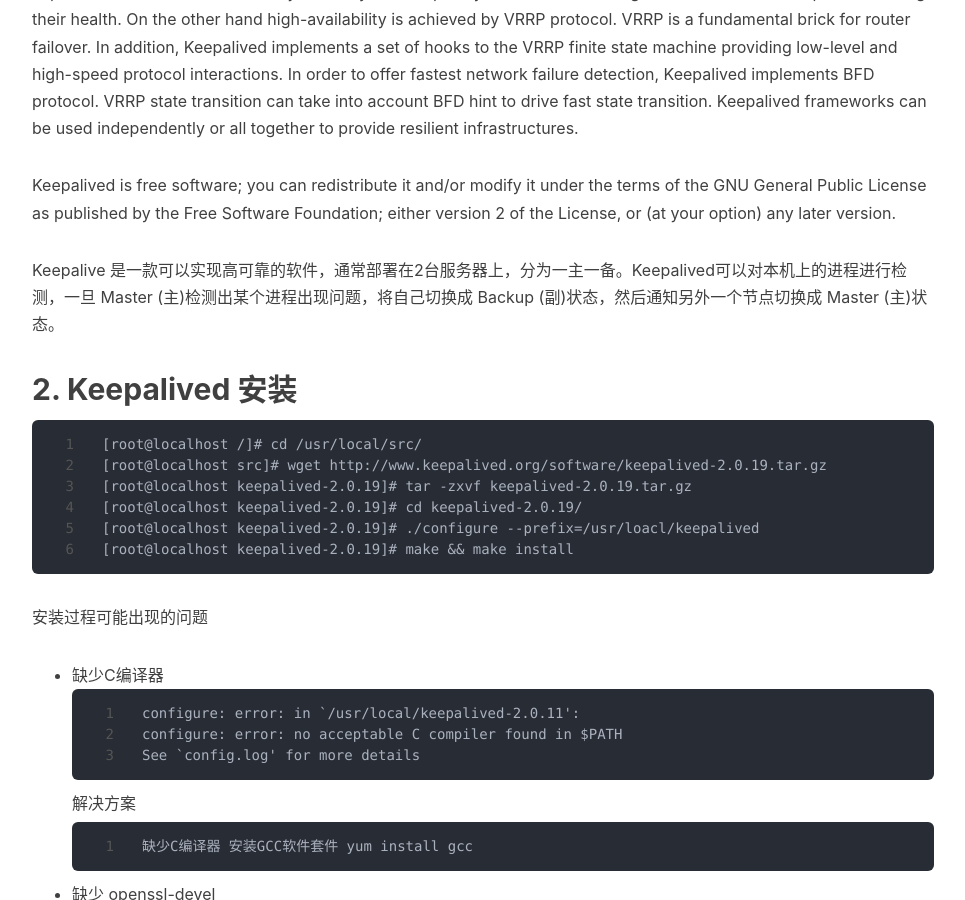
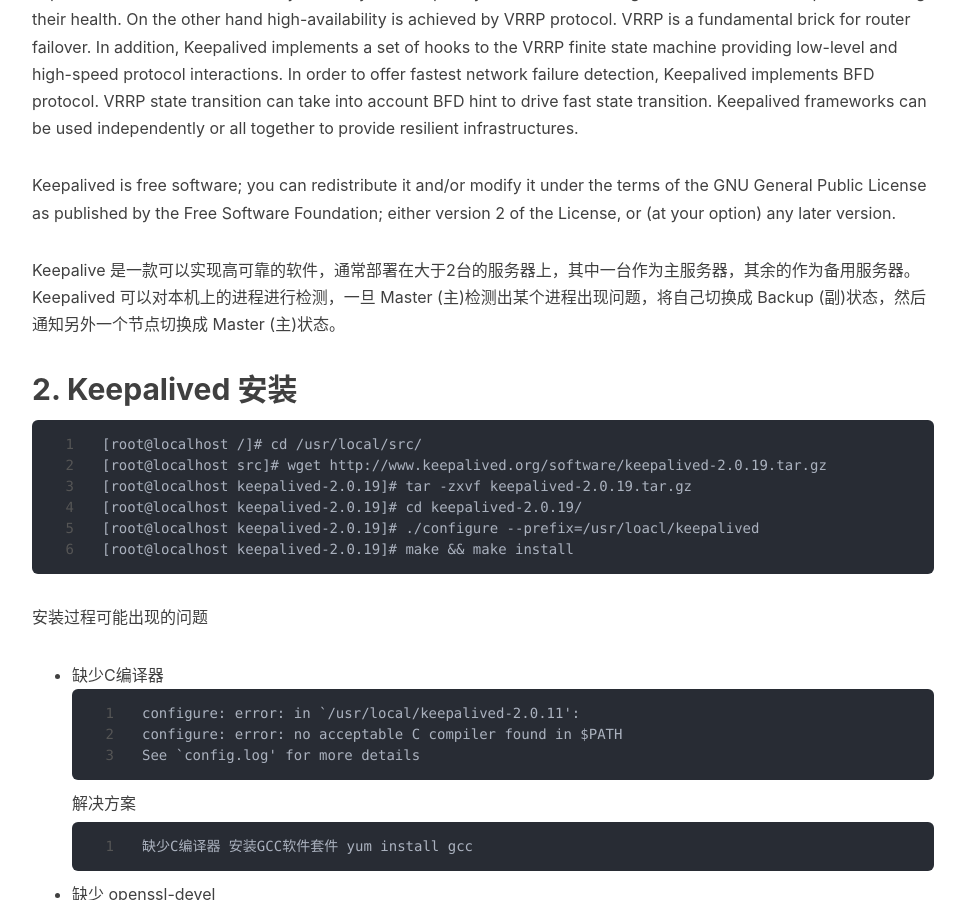
Before and after one commit to wsk1103/wsk1103.github.io, a Jekyll site: the page built from _posts/2019-12-15-理解 Keepalived .md, in a window 1280 px wide and 900 px high, scrolled down 738 px. Shown: the whole window, without its empty margins (233-1198 px from the left). Built offline with Jekyll 4.4.1, drawn with Linux system fonts in a browser that asks for light colours; nearby versions of some CDN libraries; our own code applies the rules of GitHub Pages for plain Markdown files; comment, search, counter and statistics services are not loaded.

Commit message:
add note

```diff
--- a/_posts/2019-12-15-理解 Keepalived .md
+++ b/_posts/2019-12-15-理解 Keepalived .md
@@ -15,7 +15,7 @@ Keepalived is a routing software written in C. The main goal of this project is
 
 Keepalived is free software; you can redistribute it and/or modify it under the terms of the GNU General Public License as published by the Free Software Foundation; either version 2 of the License, or (at your option) any later version.
 
-Keepalive 是一款可以实现高可靠的软件，通常部署在2台服务器上，分为一主一备。Keepalived可以对本机上的进程进行检测，一旦 Master (主)检测出某个进程出现问题，将自己切换成 Backup (副)状态，然后通知另外一个节点切换成 Master (主)状态。
+Keepalive 是一款可以实现高可靠的软件，通常部署在大于2台的服务器上，其中一台作为主服务器，其余的作为备用服务器。Keepalived 可以对本机上的进程进行检测，一旦 Master (主)检测出某个进程出现问题，将自己切换成 Backup (副)状态，然后通知另外一个节点切换成 Master (主)状态。
 
 ## 2. Keepalived 安装
 
```
